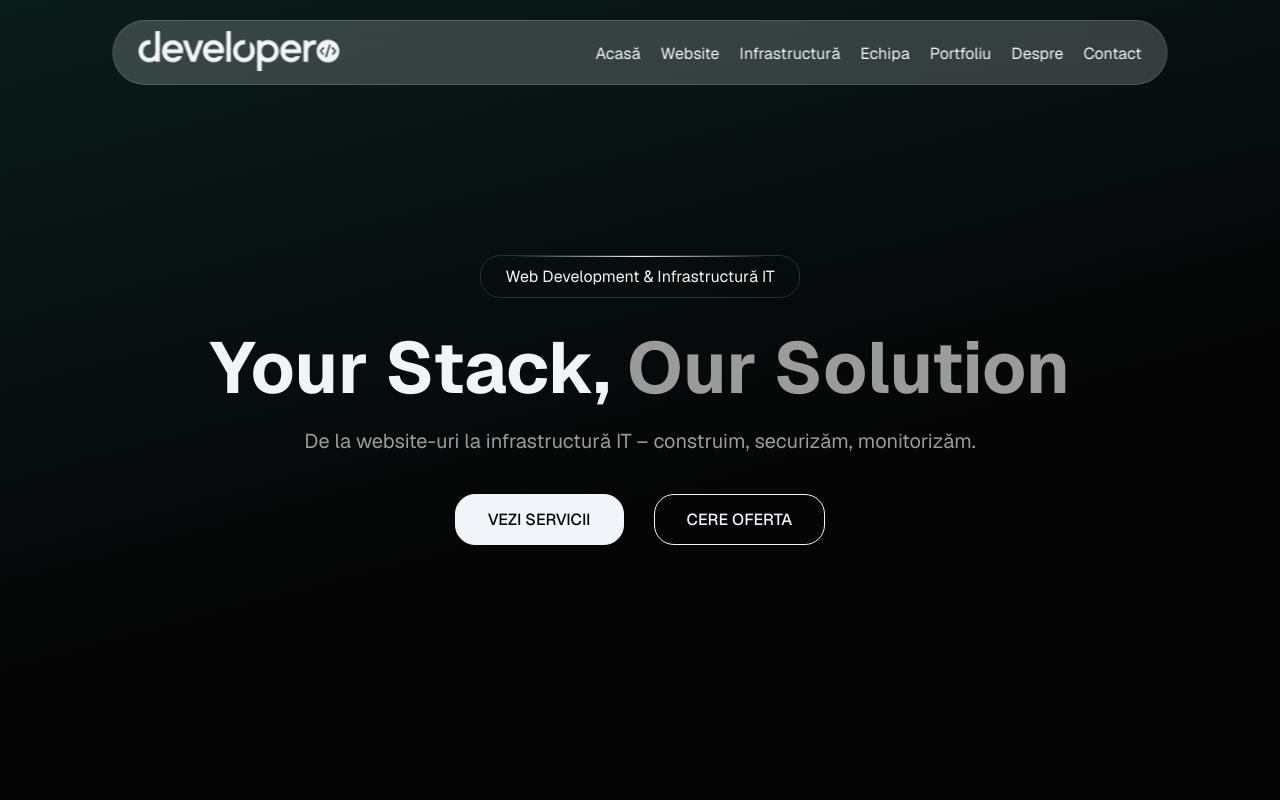
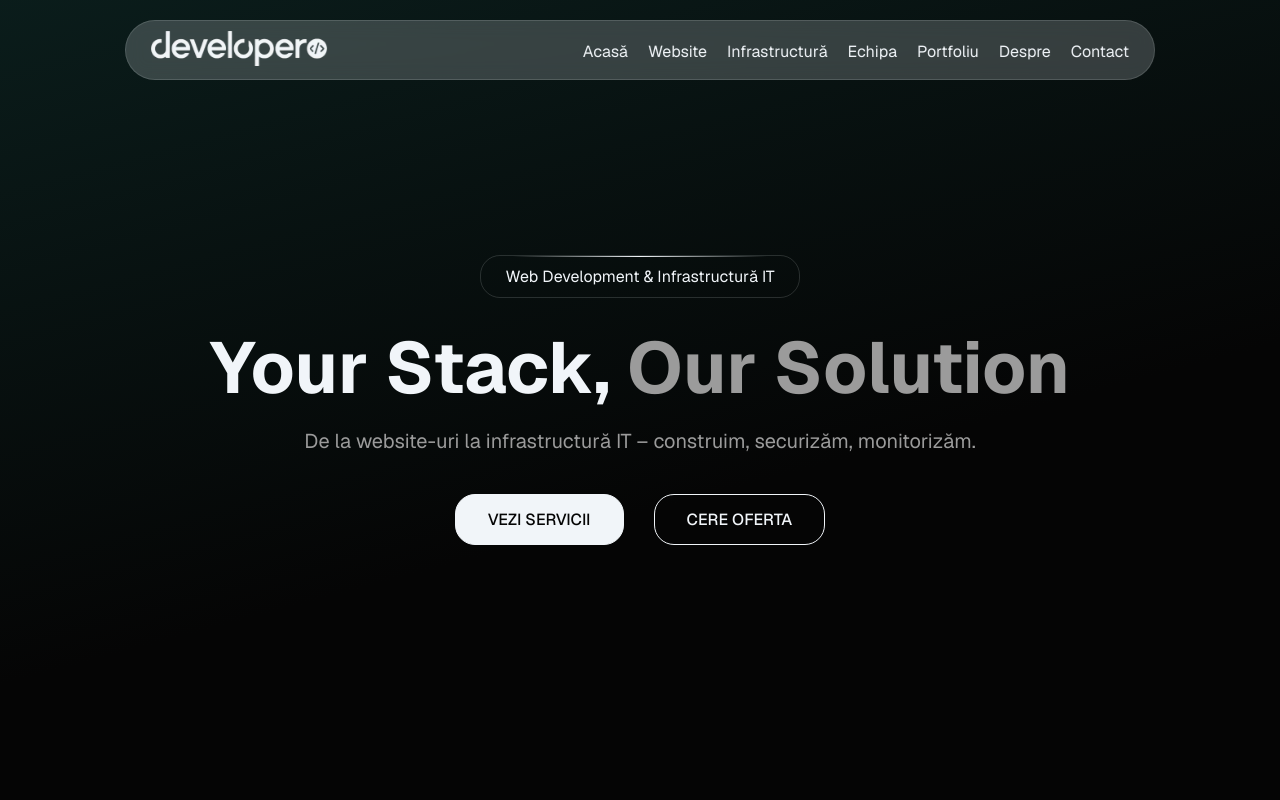
Before and after one commit to paul963/developero-v2, a React (Vite) app: page / in a window 1280 px wide. Shown: the top 800 px of the page. Built offline with nearby package versions, Linux system fonts and the light colour scheme.

Commit message:
Modify header. Add dark logo

```diff
--- a/index.html
+++ b/index.html
@@ -6,12 +6,12 @@
     <meta name="author" content="Developero" />
     <meta name="robots" content="noindex, nofollow">
 
-    <link rel="icon" href="/assets/favicon.ico" sizes="32x32" />
-    <link rel="apple-touch-icon" href="/assets/favicon.ico" />
+    <link rel="icon" href="https://dev.develope.ro/assets/favicon.ico" sizes="32x32" />
+    <link rel="apple-touch-icon" href="https://dev.develope.ro/assets/favicon.ico" />
 
     <meta property="og:type" content="website" />
     <meta property="og:site_name" content="Developero">
-    <meta property="og:image" content="/assets/developero-logo.webp">
+    <meta property="og:image" content="https://dev.develope.ro/assets/developero-logo-dark.webp">
     <meta property="og:image:width" content="1200">
     <meta property="og:image:height" content="630">
 
--- a/src/components/layout/Navbar/Navbar.css
+++ b/src/components/layout/Navbar/Navbar.css
@@ -20,8 +20,8 @@
   gap: 10vw;
 }
 
-.nav-logo img {
-  max-height: 40px;
+.nav-desktop .nav-logo img {
+  height: 35px;
 }
 
 .nav-desktop.sticky .nav-logo img {
@@ -82,6 +82,10 @@
 .nav-mobile-wrapper.is-open {
   height: 100vh;
   transform: translateY(0px);
+}
+
+.nav-mobile .nav-logo img {
+  height: 30px;
 }
 
 .nav-mobile .nav-menu {
```
Also changed, not shown: public/assets/developero-logo-dark.webp (added).
